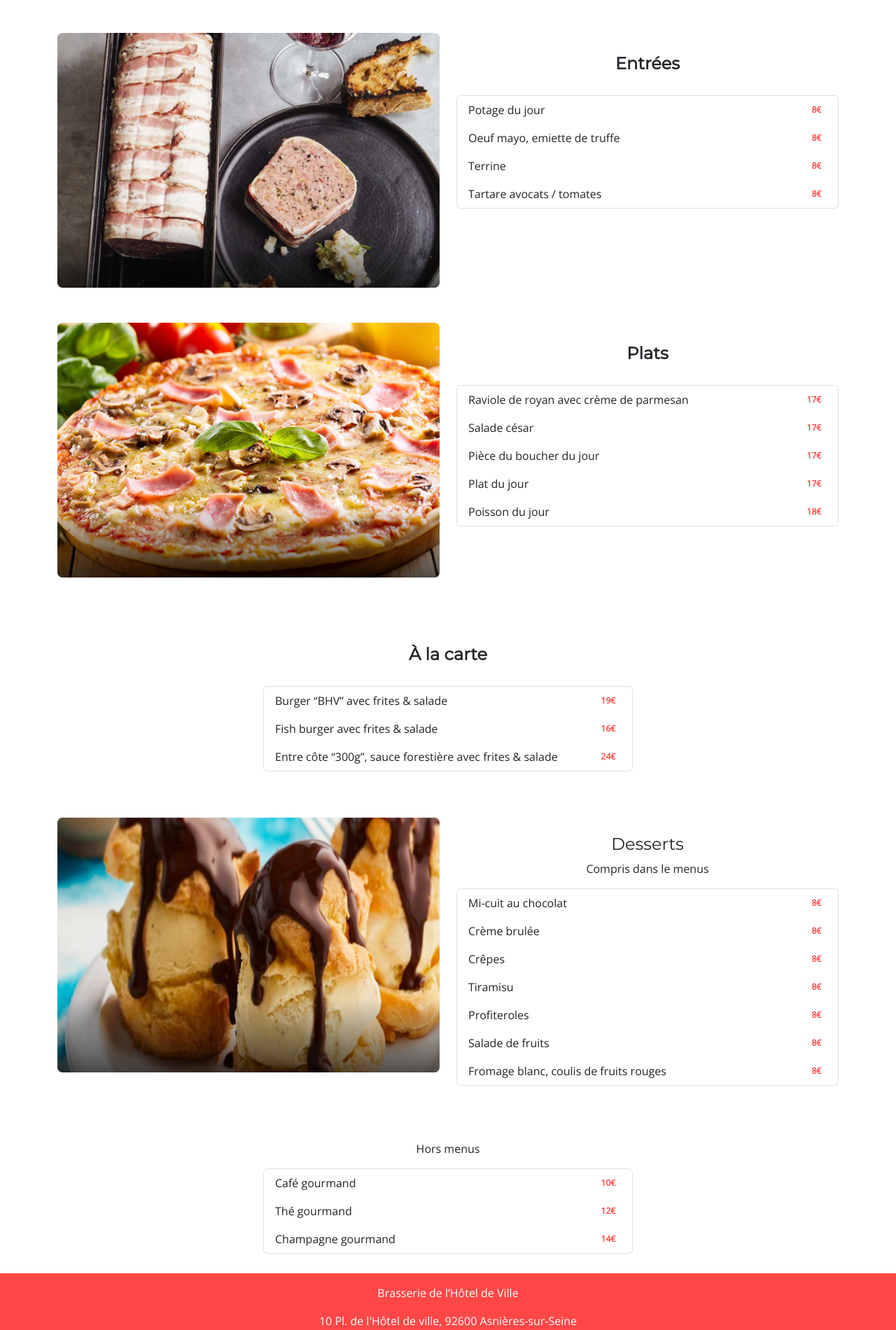
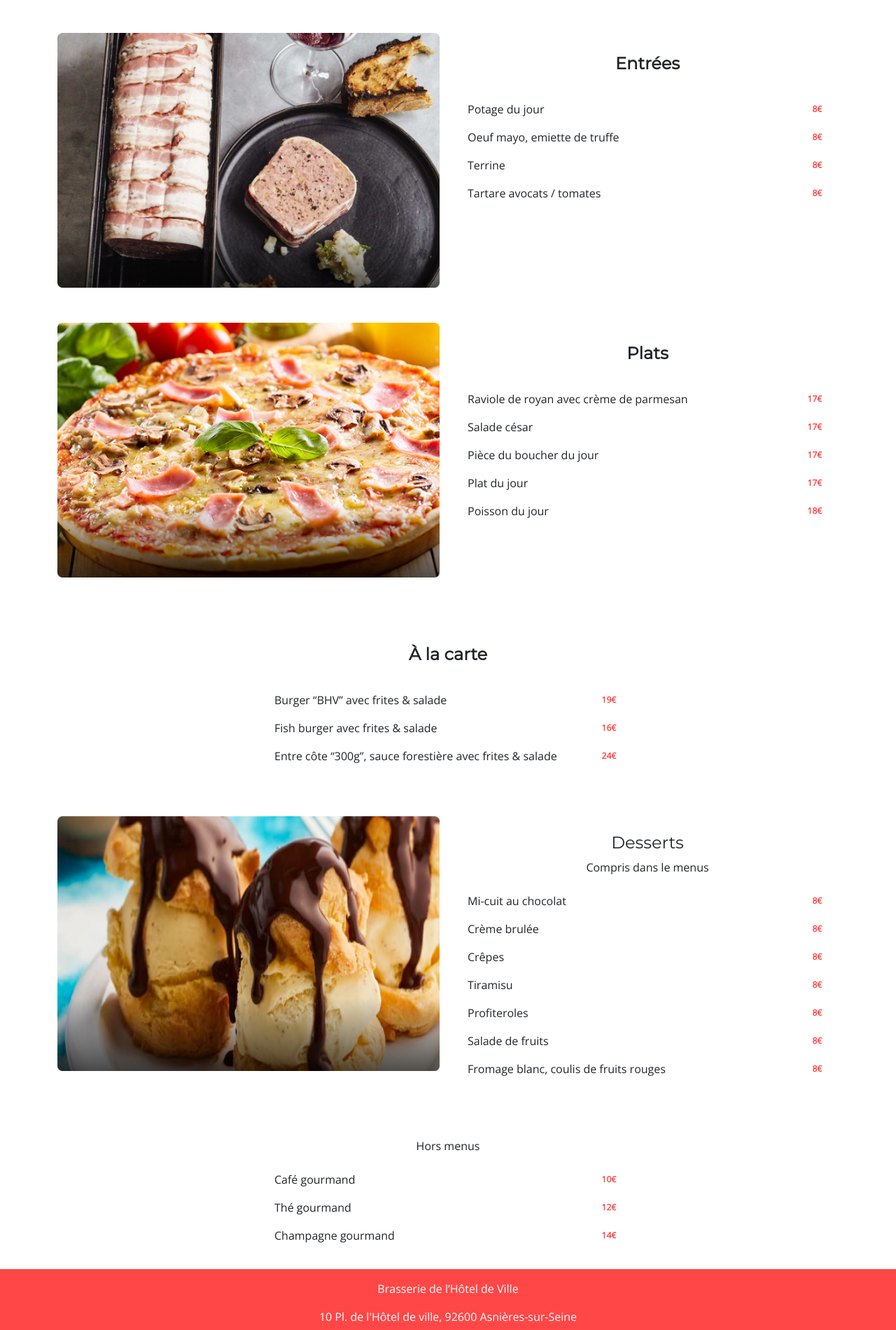
Before and after one commit to foussenii/BHV, a plain HTML site: page index.html in a window 1280 px wide. Shown: the part 400-2300 px from the top of the page at 70% size. Drawn offline with nearby package versions, Linux system fonts and the light colour scheme.

Commit message:
Add files via upload

```diff
--- a/index.html
+++ b/index.html
@@ -123,6 +123,11 @@ color: #FF4747;
     .margin-header{
      margin: 10px;
     }
+    .--bs-list-group-border-color{
+     border:none;
+    }
+
+
   </style>
 <body>
 
@@ -215,7 +220,7 @@ color: #FF4747;
       </div>
       <div class="col-md-6">
         <h4 class="text-center marge">Entrées</h4>
-        <ul class="list-group">
+        <ul class="list-group list-group-flush">
           <li class="list-group-item d-flex justify-content-between align-items-center">
             Potage du jour
             <span class="badge price rounded-pill">8€</span>
@@ -261,7 +266,7 @@ color: #FF4747;
       </div>
       <div class="col-md-6">
         <h4 class="text-center marge">Plats</h4>
-        <ul class="list-group">
+        <ul class="list-group list-group-flush">
           <li class="list-group-item d-flex justify-content-between align-items-center">
             Raviole de royan avec crème de parmesan
             <span class="badge price rounded-pill">17€</span>
@@ -292,7 +297,7 @@ color: #FF4747;
   <div class="col-lg-6 col-md-8 mx-auto">
     <div>
       <h4 class="text-center marge">À la carte</h4>
-      <ul class="list-group">
+      <ul class="list-group list-group-flush">
         <li class="list-group-item d-flex justify-content-between align-items-center">
           Burger “BHV” avec frites & salade
           <span class="badge price rounded-pill">19€</span>
@@ -336,7 +341,7 @@ color: #FF4747;
       <div class="col-md-6 py-4">
         <h4 class="text-center">Desserts</h4>
         <p class="text-center">Compris dans le menus</p>
-        <ul class="list-group">
+        <ul class="list-group list-group-flush">
           <li class="list-group-item d-flex justify-content-between align-items-center">
             Mi-cuit au chocolat
             <span class="badge price rounded-pill">8€</span>
@@ -375,7 +380,7 @@ color: #FF4747;
   <div class="col-lg-6 col-md-8 mx-auto">
     <div>
       <p class="text-center">Hors menus</p>
-      <ul class="list-group">
+      <ul class="list-group list-group-flush">
         <li class="list-group-item d-flex justify-content-between align-items-center">
           Café gourmand
           <span class="badge price rounded-pill">10€</span>
```
